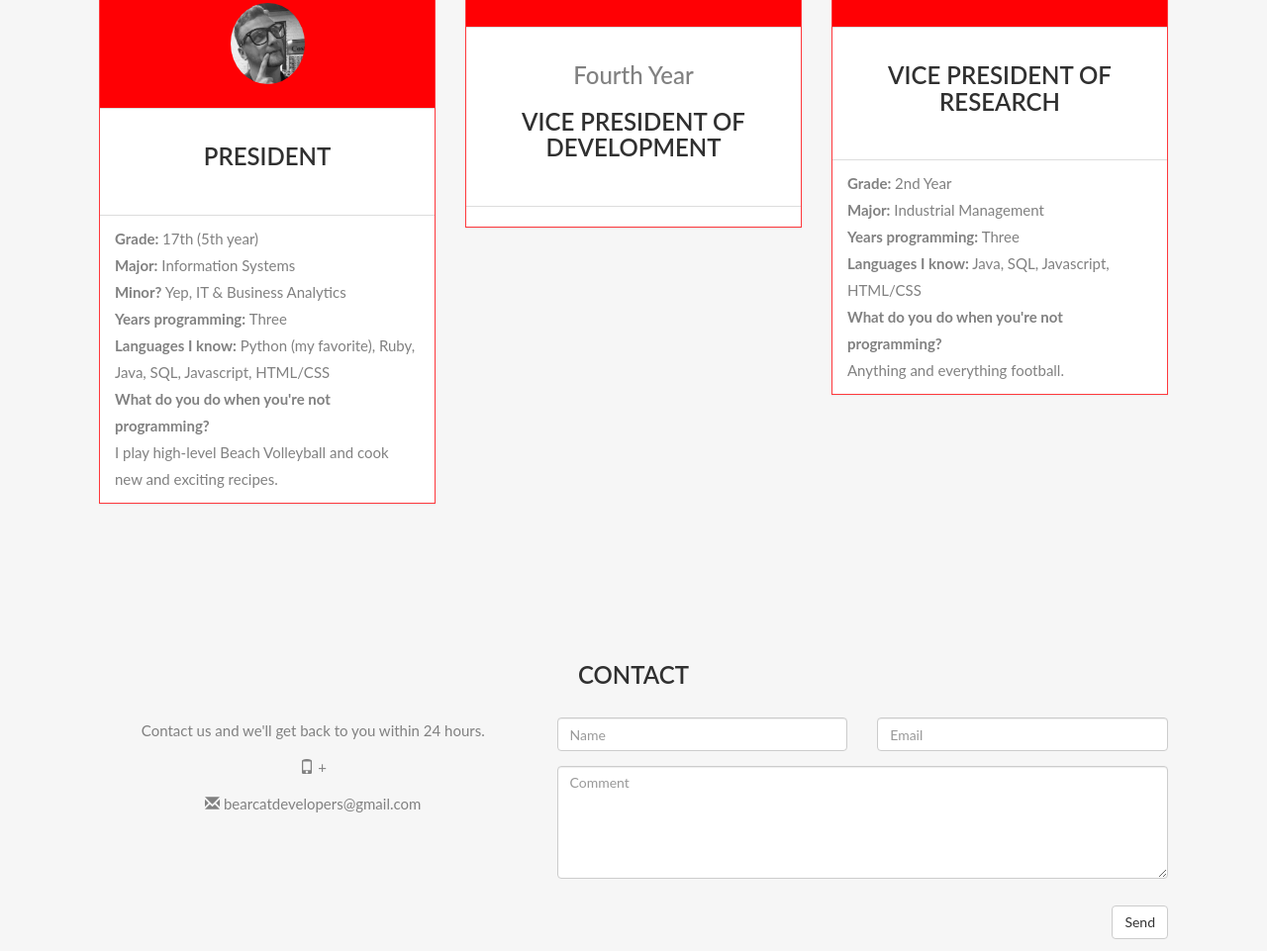
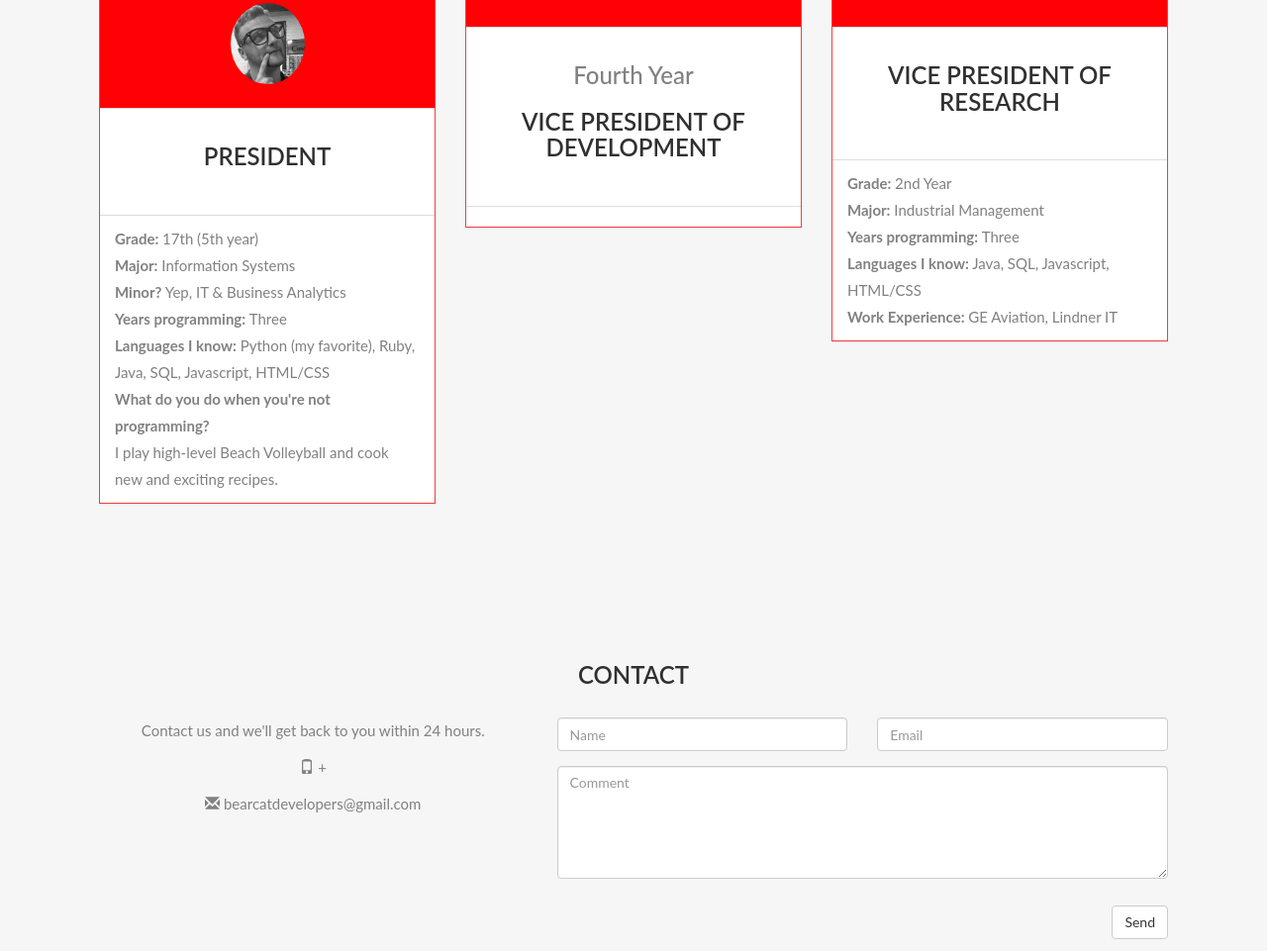
Before and after one commit to BearcatDevelopers/old-BearcatDevelopers-site, a plain HTML site: page index.html in a window 1280 px wide. Shown: the part 2071-3032 px from the top of the page at 99% size. Drawn offline with nearby package versions, Linux system fonts and the light colour scheme.

Commit message:
Updated bio

```diff
--- a/index.html
+++ b/index.html
@@ -226,8 +226,8 @@
           <b>Years programming: </b> Three
           <br/>
           <b>Languages I know:</b> Java, SQL, Javascript, HTML/CSS
-          <br/>
-          <b>What do you do when you're not programming?</b> <br/>Anything and everything football.
+          <br />
+          <b>Work Experience: </b> GE Aviation, Lindner IT
         </div>
       </div>
     </div>
```
